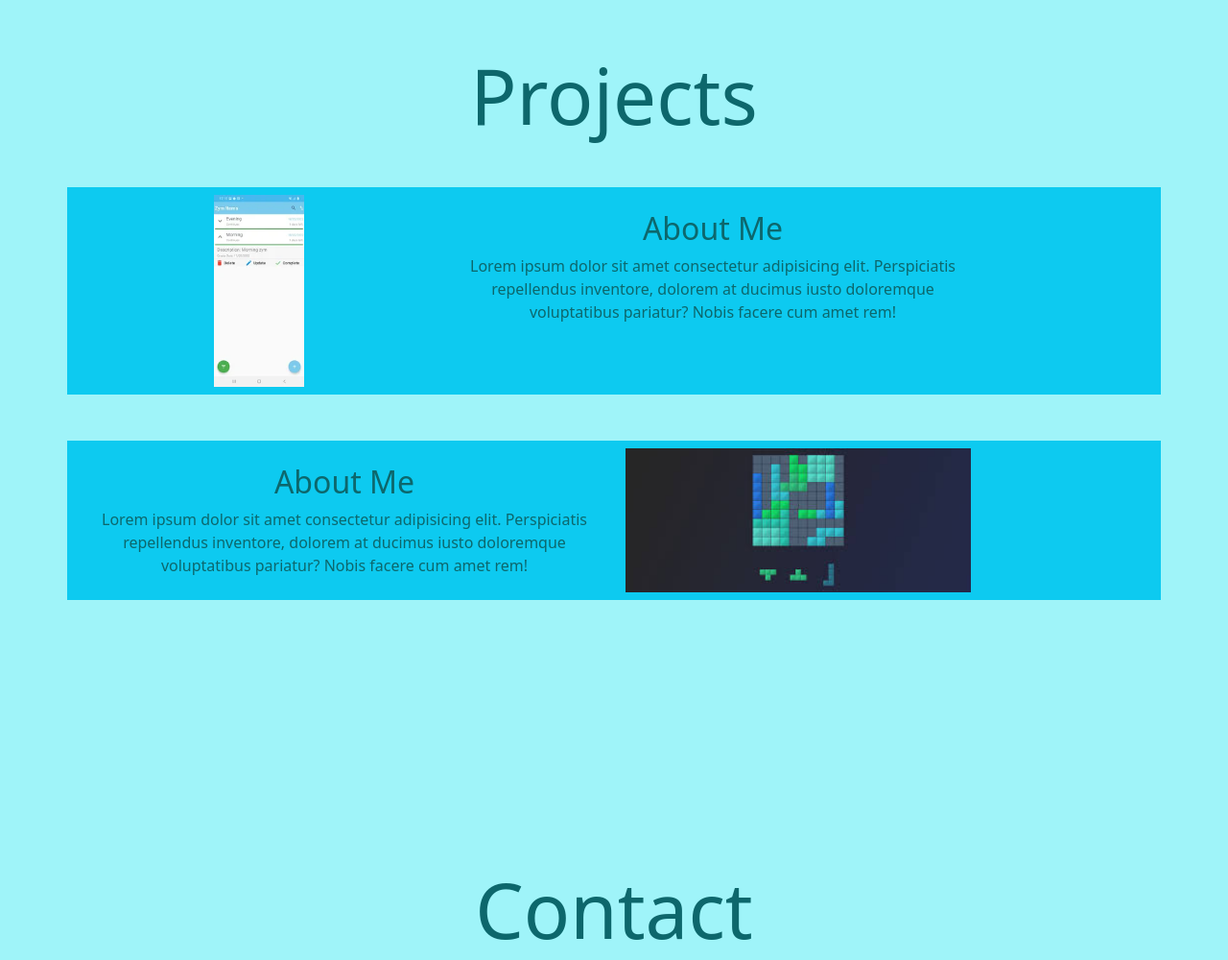
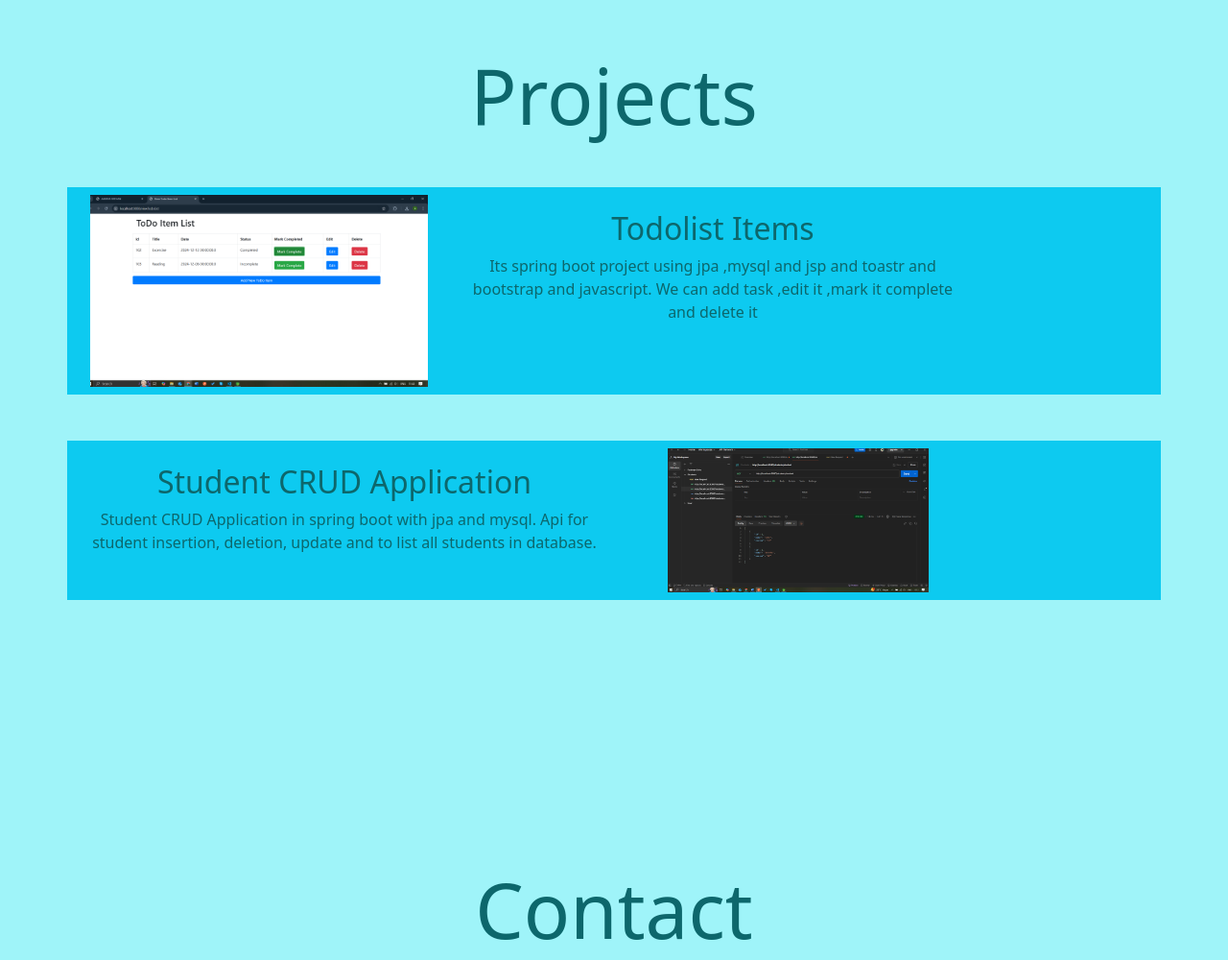
Before and after one commit to 46-pathan/portfolio-project, a plain HTML site: page index.html in a window 1280 px wide. Shown: the part 2317-3317 px from the top of the page at 96% size. Drawn offline with nearby package versions, Linux system fonts and the light colour scheme.

Commit message:
Add files via upload

```diff
--- a/index.html
+++ b/index.html
@@ -149,31 +149,27 @@
         <div class="container d-flex bg-info p-2">
             <div class="card text-center bg-transparent border-0" style="width: 30vw;">
                 <div class="card-image">
-                    <img src="to do list.webp" alt="" height="200px">
+                    <a href="https://github.com/46-pathan/TodoItemsComp"><img src="todolist items.png" alt="" height="200px"></a>
                 </div>
 
             </div>
             <div class="card text-center bg-transparent border-0 w-50">
                 <div class="card-body">
-                    <h2 class="card-title">About Me</h2>
-                    <p class="card-text">Lorem ipsum dolor sit amet consectetur adipisicing elit. Perspiciatis
-                        repellendus inventore, dolorem at ducimus iusto doloremque voluptatibus pariatur? Nobis facere
-                        cum amet rem!</p>
+                    <h2 class="card-title">Todolist Items</h2>
+                    <p class="card-text">Its spring boot project using jpa ,mysql and jsp and toastr and bootstrap and javascript. We can add task ,edit it ,mark it complete and delete it</p>
                 </div>
             </div>
         </div>
         <div class="container d-flex bg-info p-2 mt-5">
             <div class="card text-center bg-transparent border-0 w-50">
                 <div class="card-body">
-                    <h2 class="card-title">About Me</h2>
-                    <p class="card-text">Lorem ipsum dolor sit amet consectetur adipisicing elit. Perspiciatis
-                        repellendus inventore, dolorem at ducimus iusto doloremque voluptatibus pariatur? Nobis facere
-                        cum amet rem!</p>
+                    <h2 class="card-title">Student CRUD Application</h2>
+                    <p class="card-text">Student CRUD Application in spring boot with jpa and mysql. Api for student insertion, deletion, update and to list all students in database.  </p>
                 </div>
             </div>
             <div class="card text-center bg-transparent border-0" style="width: 30vw;">
                 <div class="card-image">
-                    <img src="puzzle game.jpeg" alt="" height="150px">
+                    <a href="https://github.com/46-pathan/UserCrudApplication"><img src="StudentCRUDAppSpringBoot.png" alt="" height="150px"></a>
                 </div>
             </div>
         </div>
```
Also changed, not shown: StudentCRUDAppSpringBoot.png (added), todolist items.png (added).
